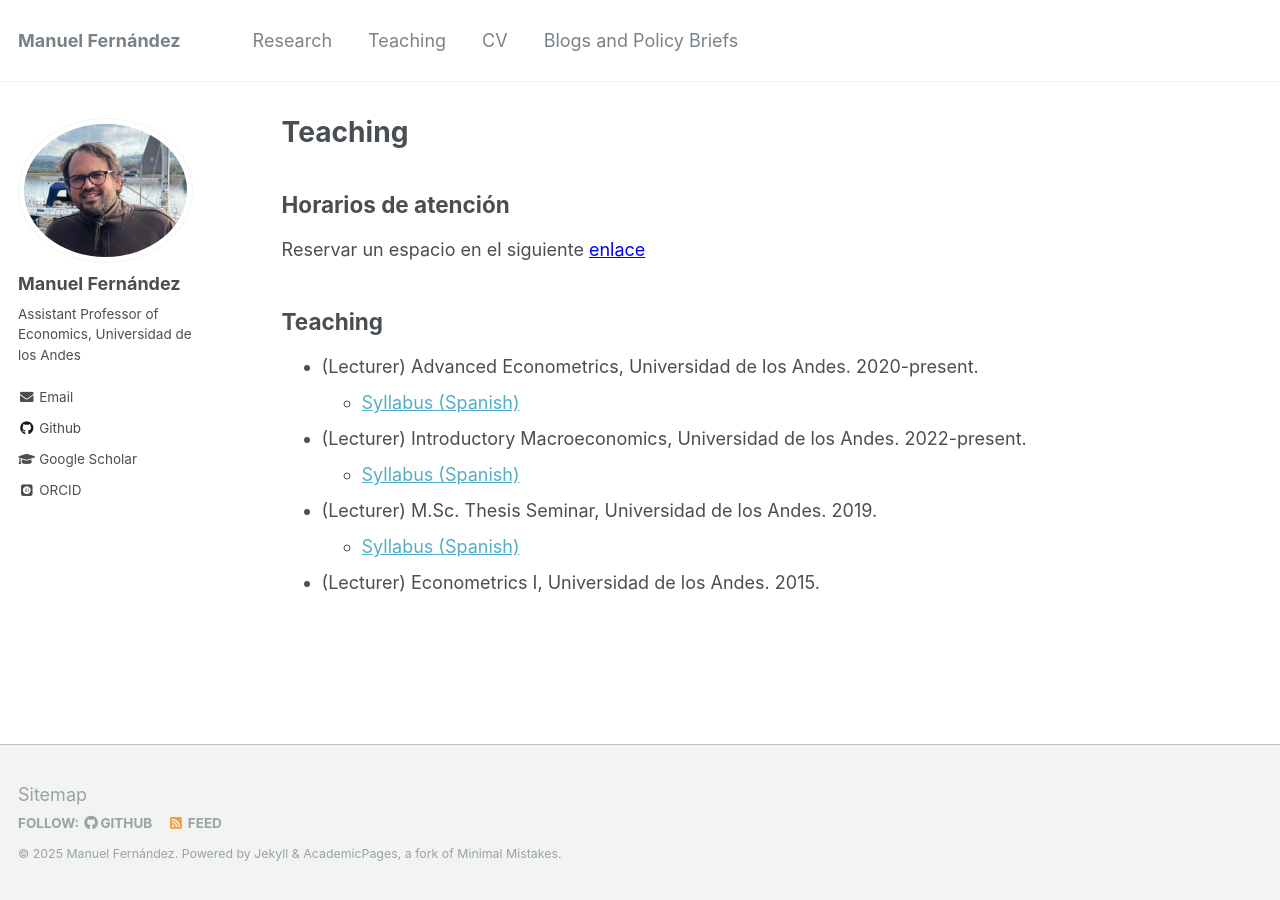
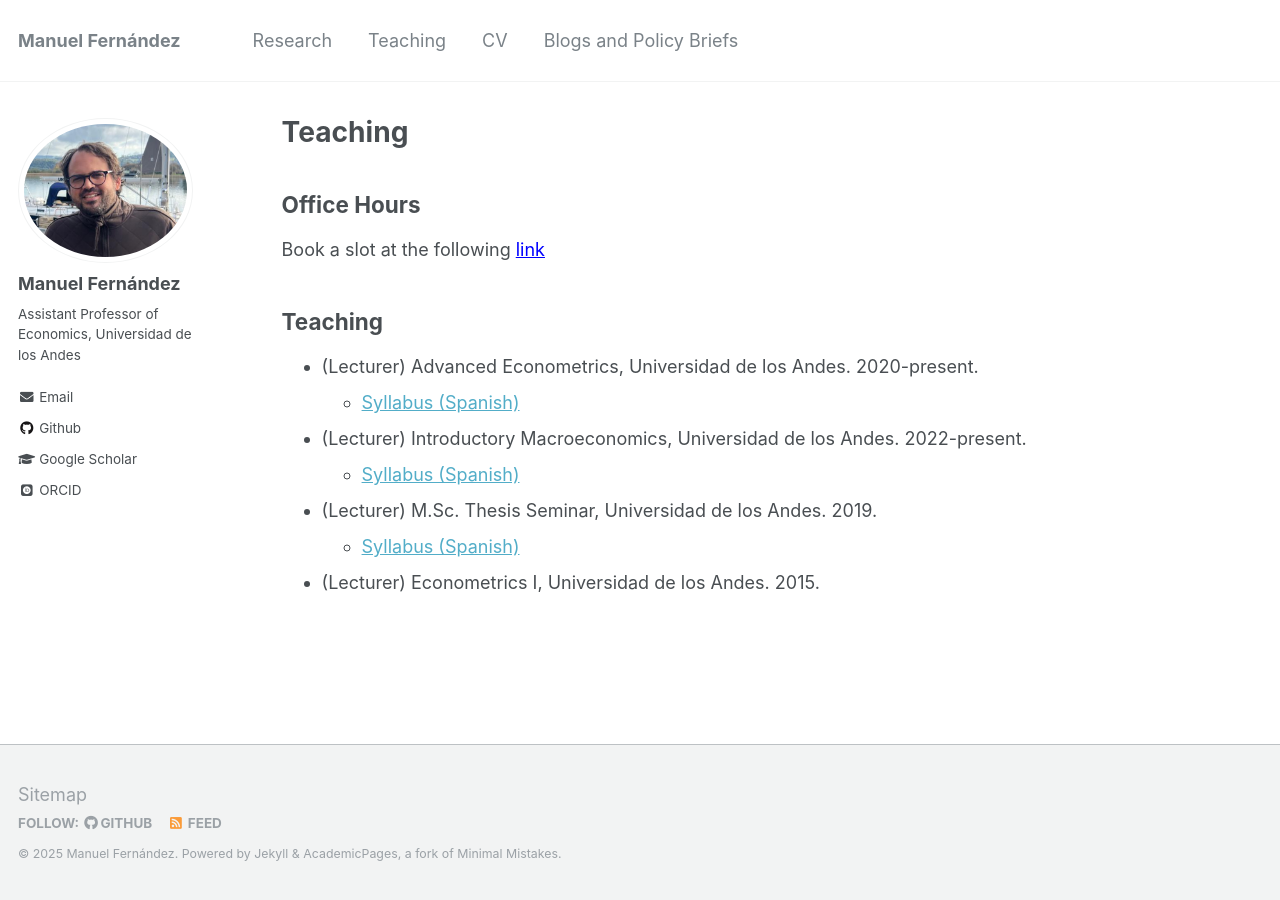
Before and after one commit to man-fern/man-fern.github.io, a Jekyll site: the page built from _pages/teaching.md, in a window 1280 px wide. Built offline with Jekyll 4.4.1, drawn with Linux system fonts in a browser that asks for light colours; some web fonts are replaced.

Commit message:
Office hours

```diff
--- a/_pages/teaching.md
+++ b/_pages/teaching.md
@@ -7,9 +7,9 @@ redirect_from:
   - /teaching
 ---
 
-## Horarios de atención
+## Office Hours
 
-Reservar un espacio en el siguiente <a href="https://calendly.com/manuelfsb" style="color: blue;">enlace</a>
+Book a slot at the following <a href="https://calendly.com/manuelfsb" style="color: blue;">link</a>
 
 ## Teaching
 
```
